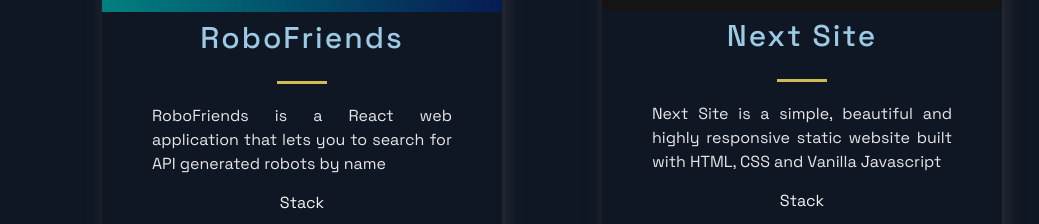
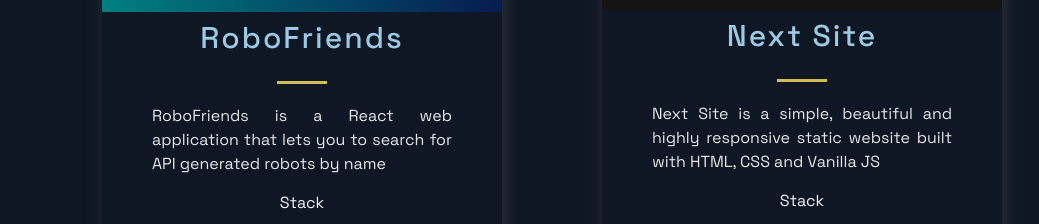
Before and after one commit to davidpedrero/David-Pedero-Portfolio, a Next.js app: page / in a window 1280 px wide. Shown: the part 1792-2016 px from the top of the page, without its empty margins (88-1127 px from the left). Built offline with nearby package versions, Linux system fonts and the light colour scheme.

Commit message:
final touch 8

```diff
--- a/src/constants/constants.js
+++ b/src/constants/constants.js
@@ -28,7 +28,7 @@
   },
   {
     title: 'Next Site',
-    description: "Next Site is a simple, beautiful and highly responsive static website built with HTML, CSS and Vanilla Javascript",
+    description: "Next Site is a simple, beautiful and highly responsive static website built with HTML, CSS and Vanilla JS",
     image: '/images/3.png',
     tags: ['HTML', 'Javascript', 'CSS'],
     source: 'https://davidpedrero.github.io/Next-site/',
```
